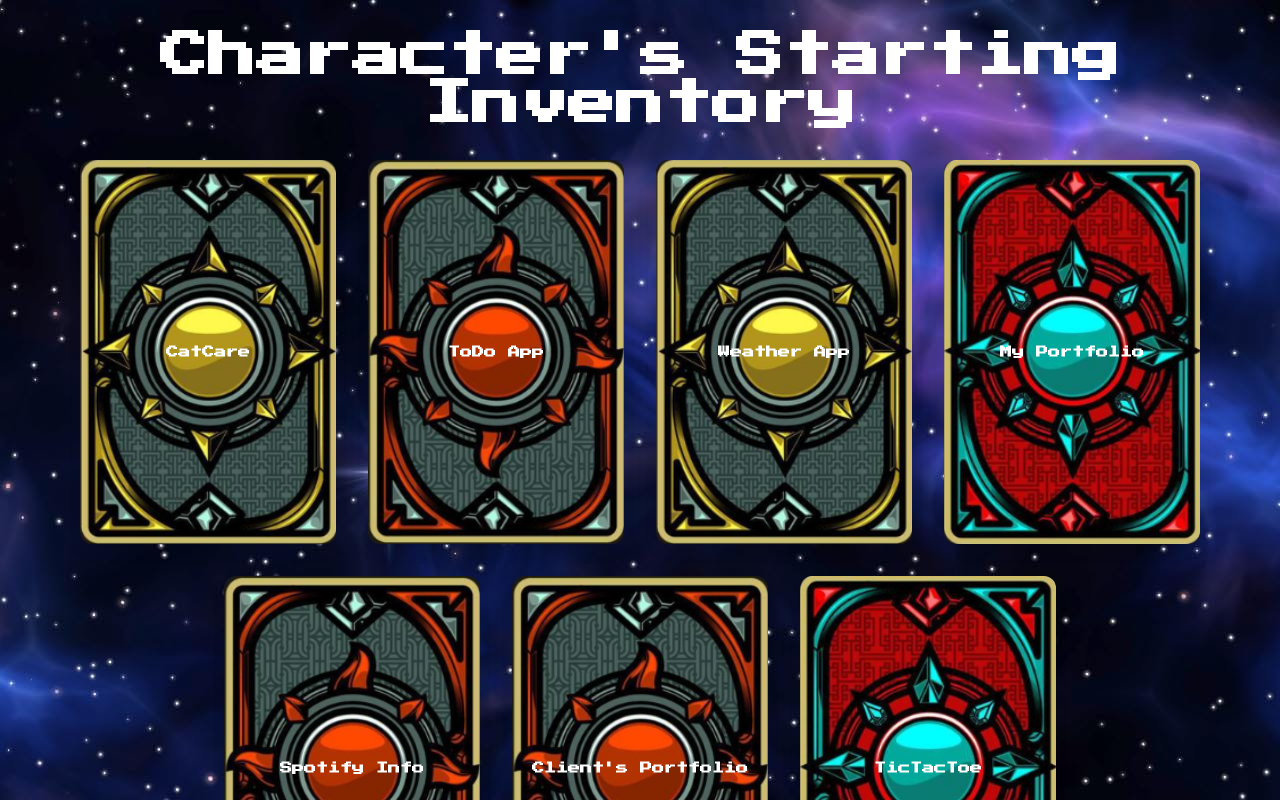
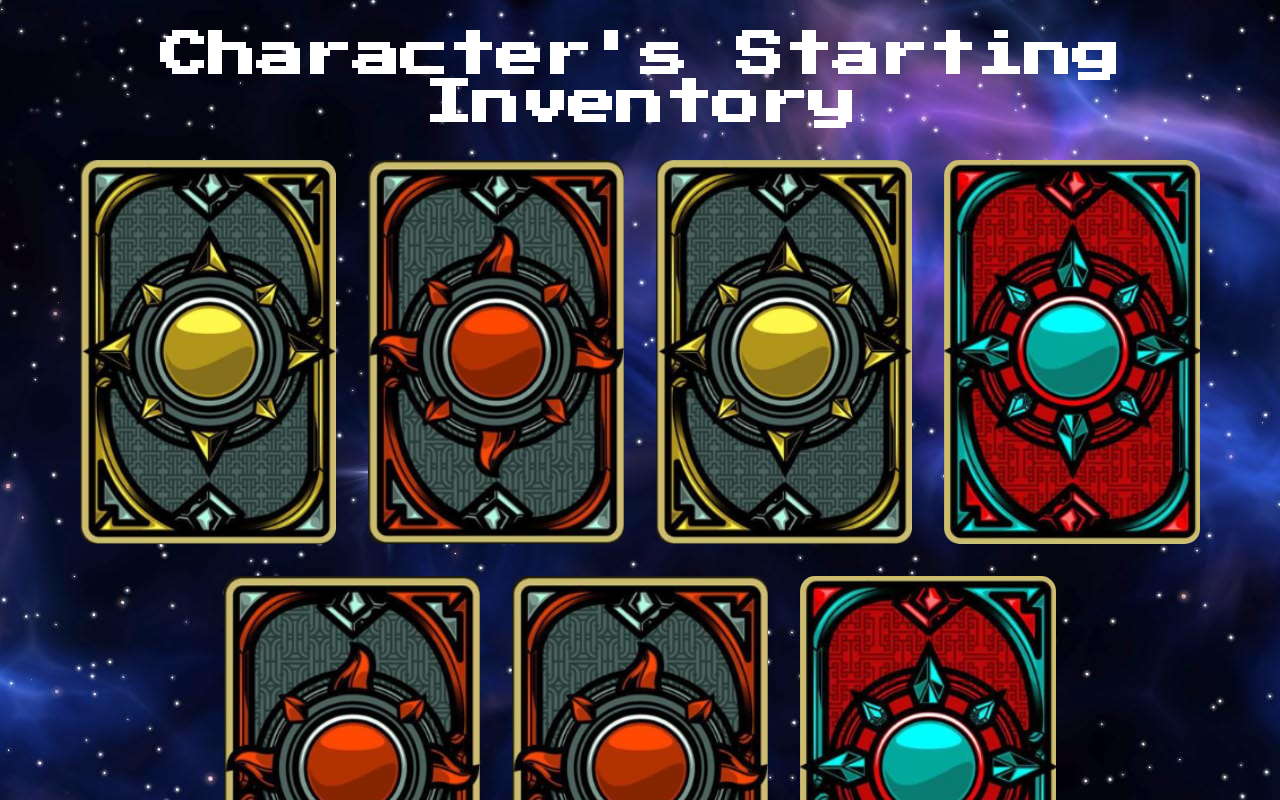
Before and after one commit to CarlosPantin/ArPortfolio, a Next.js app: page /myprojects in a window 1280 px wide. Shown: the top 800 px of the page. Built offline with nearby package versions, Linux system fonts and the light colour scheme.

Commit message:
Card tilt component and implementation

```diff
--- /dev/null
+++ b/src/app/myprojects/TiltedCard.tsx
@@ -0,0 +1,133 @@
+import type { SpringOptions } from "framer-motion";
+import { useRef, useState } from "react";
+import { motion, useMotionValue, useSpring } from "framer-motion";
+
+interface TiltedCardProps {
+  imageSrc: React.ComponentProps<"img">["src"];
+  altText?: string;
+  captionText?: string;
+  containerHeight?: React.CSSProperties["height"];
+  containerWidth?: React.CSSProperties["width"];
+  imageHeight?: React.CSSProperties["height"];
+  imageWidth?: React.CSSProperties["width"];
+  scaleOnHover?: number;
+  rotateAmplitude?: number;
+  showTooltip?: boolean;
+  overlayContent?: React.ReactNode;
+  children?: React.ReactNode;
+}
+
+const springValues: SpringOptions = {
+  damping: 20,
+  stiffness: 100,
+  mass: 2,
+};
+
+export default function TiltedCard({
+  imageSrc,
+  altText = "Tilted card image",
+  captionText = "",
+  containerHeight = "300px",
+  containerWidth = "100%",
+  imageHeight = "300px",
+  imageWidth = "300px",
+  scaleOnHover = 1.1,
+  rotateAmplitude = 20,
+  showTooltip = true,
+  overlayContent = null,
+  children,
+}: TiltedCardProps) {
+  const ref = useRef<HTMLElement>(null);
+  const x = useMotionValue(0);
+  const y = useMotionValue(0);
+  const rotateX = useSpring(useMotionValue(0), springValues);
+  const rotateY = useSpring(useMotionValue(0), springValues);
+  const scale = useSpring(1, springValues);
+  const opacity = useSpring(0);
+  const rotateFigcaption = useSpring(0, {
+    stiffness: 350,
+    damping: 30,
+    mass: 1,
+  });
+
+  const [lastY, setLastY] = useState(0);
+
+  function handleMouse(e: React.MouseEvent<HTMLElement>) {
+    if (!ref.current) return;
+
+    const rect = ref.current.getBoundingClientRect();
+    const offsetX = e.clientX - rect.left - rect.width / 2;
+    const offsetY = e.clientY - rect.top - rect.height / 2;
+
+    const rotationX = (offsetY / (rect.height / 2)) * -rotateAmplitude;
+    const rotationY = (offsetX / (rect.width / 2)) * rotateAmplitude;
+
+    rotateX.set(rotationX);
+    rotateY.set(rotationY);
+
+    x.set(e.clientX - rect.left);
+    y.set(e.clientY - rect.top);
+
+    const velocityY = offsetY - lastY;
+    rotateFigcaption.set(-velocityY * 0.6);
+    setLastY(offsetY);
+  }
+
+  function handleMouseEnter() {
+    scale.set(scaleOnHover);
+    opacity.set(1);
+  }
+
+  function handleMouseLeave() {
+    opacity.set(0);
+    scale.set(1);
+    rotateX.set(0);
+    rotateY.set(0);
+    rotateFigcaption.set(0);
+  }
+
+  return (
+    <figure
+      ref={ref}
+      className="relative w-full h-full [perspective:800px] flex flex-col items-center justify-center"
+      style={{ height: containerHeight, width: containerWidth }}
+      onMouseMove={handleMouse}
+      onMouseEnter={handleMouseEnter}
+      onMouseLeave={handleMouseLeave}
+    >
+      <motion.div
+        className="relative [transform-style:preserve-3d]"
+        style={{
+          width: imageWidth,
+          height: imageHeight,
+          rotateX,
+          rotateY,
+          scale,
+        }}
+      >
+        <motion.img
+          src={imageSrc}
+          alt={altText}
+          className="absolute top-0 left-0 object-cover rounded-[15px] will-change-transform [transform:translateZ(0)]"
+          style={{ width: imageWidth, height: imageHeight }}
+        />
+
+        {overlayContent && (
+          <motion.div className="absolute top-0 left-0 z-[2] will-change-transform [transform:translateZ(30px)]">
+            {overlayContent}
+          </motion.div>
+        )}
+      </motion.div>
+
+      {showTooltip && (
+        <motion.figcaption
+          className="pointer-events-none absolute left-0 top-0 rounded-[4px] bg-white px-[10px] py-[4px] text-[10px] text-[#2d2d2d] opacity-0 z-[3] hidden sm:block"
+          style={{ x, y, opacity, rotate: rotateFigcaption }}
+        >
+          {captionText}
+        </motion.figcaption>
+      )}
+      {children}
+    </figure>
+  );
+}
--- a/src/app/myprojects/page.tsx
+++ b/src/app/myprojects/page.tsx
@@ -5,6 +5,7 @@
 import { FaGithub, FaExternalLinkAlt } from "react-icons/fa";
 import { motion } from "framer-motion";
 import { useRouter } from "next/navigation";
+import TiltedCard from "./TiltedCard";
 
 const initialProjects = [
   {
@@ -127,39 +128,34 @@
               y: isShuffling ? (Math.random() > 0.5 ? -200 : 200) : 0,
               opacity: 0,
             }}
-            animate={{
-              x: 0,
-              y: 0,
-              opacity: 1,
-            }}
-            transition={{
-              duration: 0.8,
-              delay: index * 0.1,
-              ease: "easeOut",
-            }}
+            animate={{ x: 0, y: 0, opacity: 1 }}
+            transition={{ duration: 0.8, delay: index * 0.1, ease: "easeOut" }}
           >
             <ReactCardFlip
               isFlipped={flippedCards.includes(project.id)}
               flipDirection="horizontal"
             >
-              {/* Front Side */}
+              <TiltedCard
+                imageSrc={project.frontImage}
+                altText={project.name}
+                containerHeight="384px"
+                containerWidth="256px"
+                imageHeight="384px"
+                imageWidth="256px"
+                scaleOnHover={1.1}
+                rotateAmplitude={14}
+                showTooltip={true}
+                captionText={project.name}
+                overlayContent={
+                  <div className="absolute inset-0 flex flex-col justify-center items-center text-white text-center p-2"></div>
+                }
+              >
                 <div
                   onClick={() => handleFlip(project.id)}
-                className="w-64 h-96 rounded-xl shadow-lg cursor-pointer hover:scale-105 transition-transform relative overflow-hidden"
-                style={{
-                  backgroundImage: `url('${project.frontImage}')`,
-                  backgroundSize: "cover",
-                  backgroundPosition: "center",
-                }}
-              >
-                <div className="absolute inset-0 flex flex-col justify-center items-center text-white text-center p-2">
-                  <h2 className="text-xs font-semibold leading-tight">
-                    {project.name}
-                  </h2>
-                </div>
-              </div>
+                  className="absolute inset-0 cursor-pointer"
+                ></div>
+              </TiltedCard>
 
-              {/* Back Side */}
               <div
                 onClick={() => handleFlip(project.id)}
                 className="w-64 h-96 rounded-xl shadow-lg cursor-pointer hover:scale-105 transition-transform relative overflow-hidden bg-gray-900 text-white p-4"
@@ -184,6 +180,7 @@
                 </p>
 
                 <div className="absolute bottom-16 left-0 right-0 flex justify-around space-x-4 p-2">
+                  {project.github && (
                     <a
                       href={project.github}
                       target="_blank"
@@ -192,6 +189,8 @@
                     >
                       <FaGithub className="h-5 w-5 translate-x-3.5 -translate-y-4" />
                     </a>
+                  )}
+                  {project.liveSite && (
                     <a
                       href={project.liveSite}
                       target="_blank"
@@ -200,6 +199,7 @@
                     >
                       <FaExternalLinkAlt className="h-5 w-5 -translate-x-2.5 -translate-y-4" />
                     </a>
+                  )}
                 </div>
               </div>
             </ReactCardFlip>
@@ -212,8 +212,6 @@
         className="relative overflow-hidden mt-16 bg-gradient-to-r from-purple-500 to-indigo-600 text-white font-semibold py-4 px-10 rounded-full shadow-lg transform transition-all duration-300 ease-in-out hover:scale-110 hover:shadow-2xl group"
       >
         Finish Game
-        <span className="absolute bottom-0 left-0 w-full h-1 bg-yellow-400 scale-x-0 group-hover:scale-x-100 transition-all duration-500 ease-in-out origin-left"></span>
-        <span className="absolute inset-0 border-2 border-transparent rounded-full group-hover:border-yellow-400 transition-all duration-500 ease-in-out"></span>
       </button>
     </div>
   );
```
Lines whose indentation alone changed are shown as unchanged.
